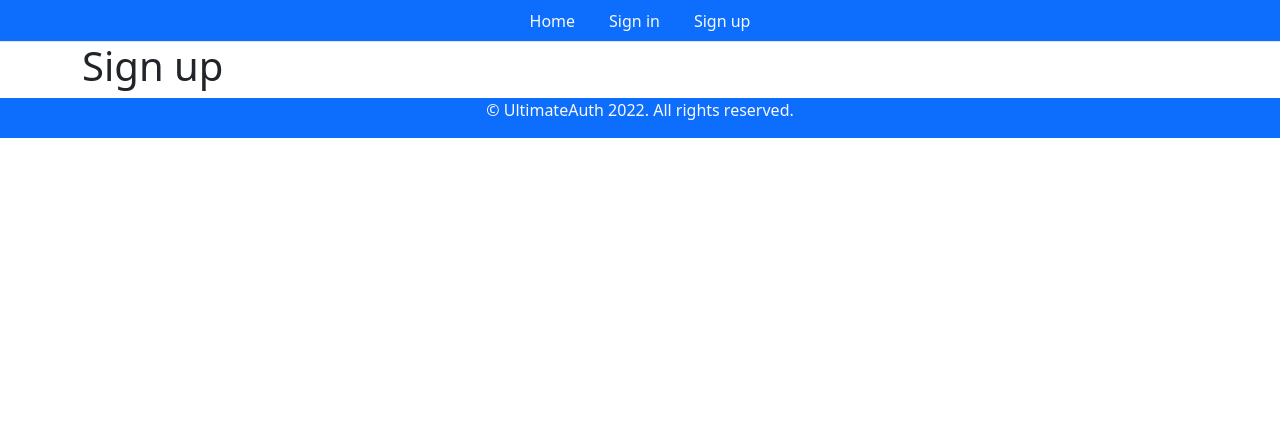
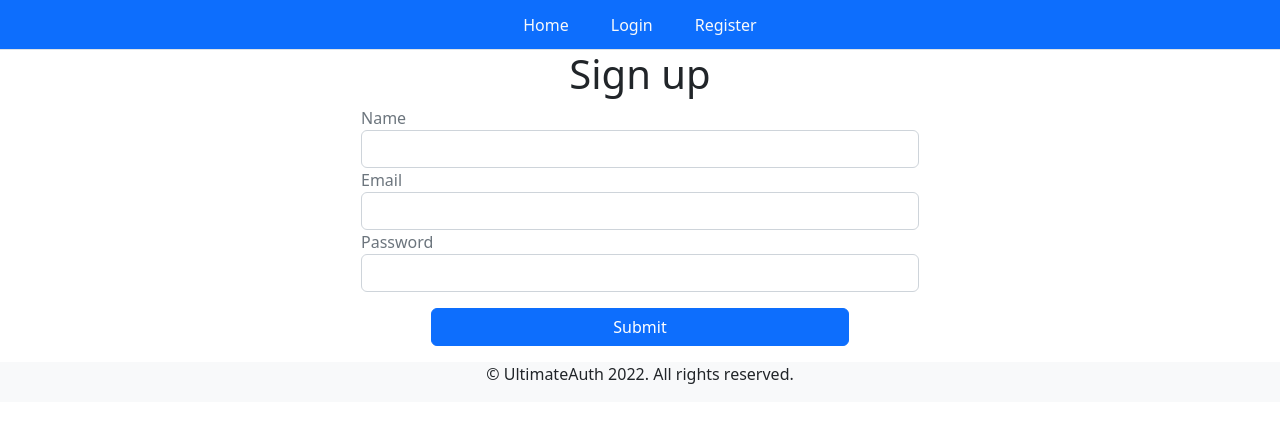
Before and after one commit to And4Web/MERN_stack_ultimate_authentication, a React (Create React App) app in the folder client/: page /signup in a window 1280 px wide. Shown: the top 422 px of the page. Built offline with nearby package versions, Linux system fonts and the light colour scheme.

Commit message:
created signup page

```diff
--- a/client/src/App.js
+++ b/client/src/App.js
@@ -3,11 +3,13 @@ import Layout from './components/layout/layout';
 import {Routes, Route} from 'react-router-dom';
 import Signin from './components/pages/Signin';
 import Signup from './components/pages/Signup';
+import Home from './components/pages/Home';
 
 function App() {
   return (
     <Layout>
     <Routes>
+      <Route exact path='/' element={<Home/>}/>
       <Route exact path='/signin' element={<Signin/>}/>
       <Route exact path='/signup' element={<Signup/>}/>
     </Routes>
--- a/client/src/components/layout/layout.jsx
+++ b/client/src/components/layout/layout.jsx
@@ -3,26 +3,28 @@ import {Link} from 'react-router-dom';
 
 function Layout({children}) {
   const nav = () => (
-    <ul className='nav nav-tabs bg-primary justify-content-center'>
-      <li className='nav-item'>
+    <ul className='nav nav-tabs bg-primary justify-content-center p-1'>
+      <li className='nav-item mx-1'>
         <Link to="/" className='text-light nav-link'>Home</Link>
       </li>
-      <li className='nav-item'>
-        <Link to="/signin" className='text-light nav-link'>Sign in</Link>
+      <li className='nav-item mx-1'>
+        <Link to="/signin" className='text-light nav-link'>Login</Link>
       </li>
-      <li className='nav-item'>
-        <Link to="/signup" className='text-light nav-link'>Sign up</Link>
+      <li className='nav-item mx-1'>
+        <Link to="/signup" className='text-light nav-link'>Register</Link>
       </li>
     </ul>
   )
   const footer = () => (
-    <div className="bg-primary d-flex justify-content-center align-item-center ">
-      <p className="text-light ">&copy; UltimateAuth 2022. All rights reserved.</p>
+    <div className="bg-light d-flex justify-content-center align-item-center ">
+      <p className="text-dark">&copy; UltimateAuth 2022. All rights reserved.</p>
     </div>
   )
   return (
     <Fragment>
-      {nav()}
+
+        {nav()}
+
       <div className='container'>
         {children}
       </div>
--- /dev/null
+++ b/client/src/components/misc/SigninForm.jsx
@@ -0,0 +1,52 @@
+import React, { useState } from "react";
+
+function SigninForm() {
+  let [values, setValues] = useState({
+    email: "and@gmail.com",
+    password: "askdjfaj",
+    buttonText: "Submit",
+  });
+
+  let { name, email, password, buttonText } = values;
+  // console.log(values);
+  const handleChange = (name = (event) => {
+    //todo
+  });
+  const handleSubmit = (event) => {
+    //todo
+  };
+
+  return (
+    <form>
+      <div className="d-flex justify-content-center">
+        <div className="form-group w-100">
+          <label className="text-muted">Email</label>
+          <input
+            onChange={handleChange("email")}
+            type="email"
+            className="form-control"
+          />
+        </div>
+      </div>
+
+      <div className="d-flex justify-content-center">
+        <div className="form-group w-100">
+          <label className="text-muted">Password</label>
+          <input
+            onChange={handleChange("password")}
+            type="password"
+            className="form-control"
+          />
+        </div>
+      </div>
+
+      <div className="my-3 d-flex justify-content-center">
+        <button onClick={handleSubmit} className="btn btn-primary w-75 ">
+          {buttonText}
+        </button>
+      </div>
+    </form>
+  );
+}
+
+export default SigninForm;
--- /dev/null
+++ b/client/src/components/misc/SignupForm.jsx
@@ -0,0 +1,63 @@
+import React, { useState } from "react";
+
+function SignupForm() {
+  let [values, setValues] = useState({
+    name: "anand",
+    email: "and@gmail.com",
+    password: "askdjfaj",
+    buttonText: "Submit",
+  });
+  let { name, email, password, buttonText } = values;
+  // console.log(values);
+  const handleChange = (name = (event) => {
+    //todo
+  });
+  const handleSubmit = (event) => {
+    //todo
+  };
+
+  return (
+    <form>
+      <div className="d-flex justify-content-center">
+        <div className="form-group w-100">
+          <label className="text-muted">Name</label>
+          <input
+            onChange={handleChange("name")}
+            type="text"
+            className="form-control"
+          />
+        </div>
+      </div>
+
+      <div className="d-flex justify-content-center">
+        <div className="form-group w-100">
+          <label className="text-muted">Email</label>
+          <input
+            onChange={handleChange("email")}
+            type="email"
+            className="form-control"
+          />
+        </div>
+      </div>
+
+      <div className="d-flex justify-content-center">
+        <div className="form-group w-100">
+          <label className="text-muted">Password</label>
+          <input
+            onChange={handleChange("password")}
+            type="password"
+            className="form-control"
+          />
+        </div>
+      </div>
+
+      <div className="my-3 d-flex justify-content-center">
+        <button onClick={handleSubmit} className="btn btn-primary w-75 ">
+          {buttonText}
+        </button>
+      </div>
+    </form>
+  );
+}
+
+export default SignupForm;
--- /dev/null
+++ b/client/src/components/pages/Home.jsx
@@ -0,0 +1,11 @@
+import React from 'react'
+
+function Home() {
+  return (
+    <div>
+      <h1 className='d-flex align-item-center justify-content-center'>Home</h1>
+    </div>
+  )
+}
+
+export default Home
--- a/client/src/components/pages/Signin.jsx
+++ b/client/src/components/pages/Signin.jsx
@@ -3,12 +3,14 @@ import {Link, Navigate} from 'react-router-dom';
 import axios from 'axios';
 import {ToastContainer, toast} from 'react-toastify';
 import 'react-toastify/dist/ReactToastify.min.css';
+import SigninForm from '../misc/SigninForm';
 
 function Signin() {
   return (
-    <div>
+    <div className='col-md-6 offset-md-3'>
       <ToastContainer/>
-      <h1>Sign in</h1>
+      <h1 className='text-center'>Sign in</h1>
+      <SigninForm/>
     </div>
   )
 }
--- a/client/src/components/pages/Signup.jsx
+++ b/client/src/components/pages/Signup.jsx
@@ -1,14 +1,17 @@
-import React, {useState} from 'react';
+import React from 'react';
 import {Link, Navigate} from 'react-router-dom';
 import axios from 'axios';
 import {ToastContainer, toast} from 'react-toastify';
 import 'react-toastify/dist/ReactToastify.min.css';
+import SignupForm from '../misc/SignupForm';
 
 function Signup() {
+
   return (
-    <div>
+    <div className='col-md-6 offset-md-3'>
       <ToastContainer/>
-      <h1>Sign up</h1>
+      <h1 className='text-center'>Sign up</h1>
+      <SignupForm />
     </div>
   )
 }
```
